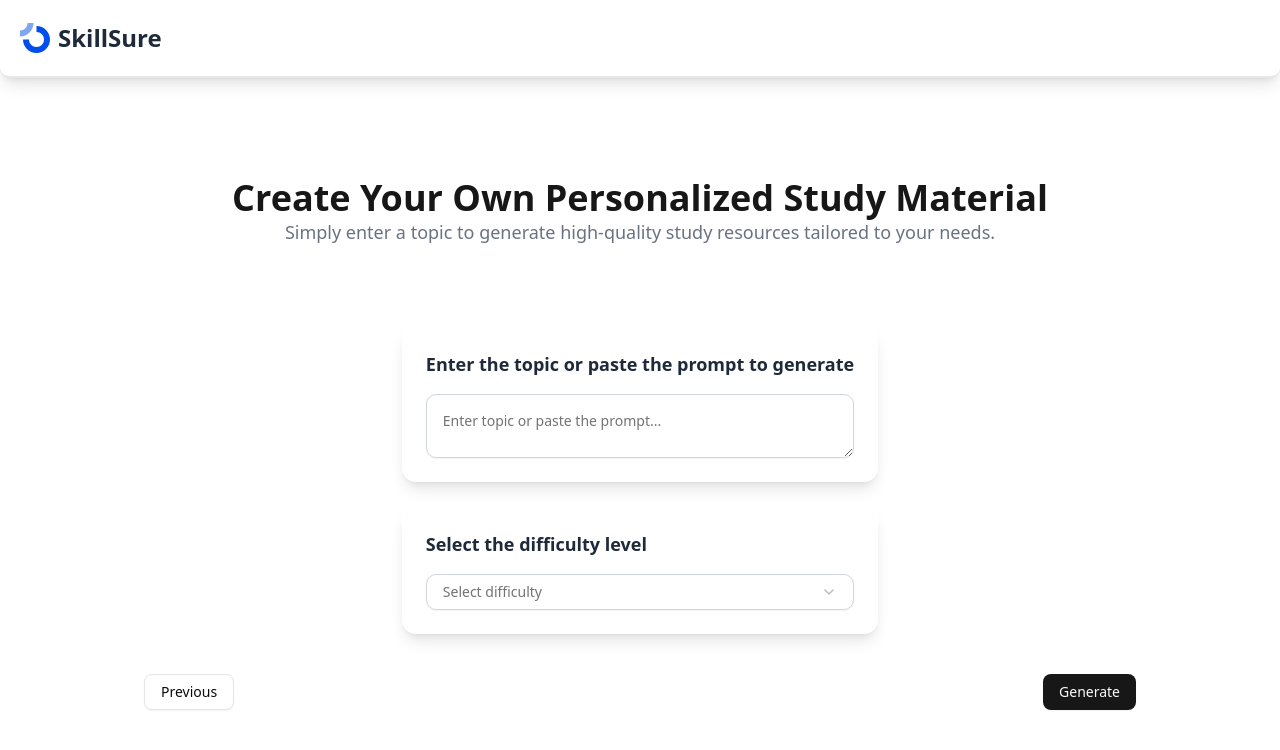
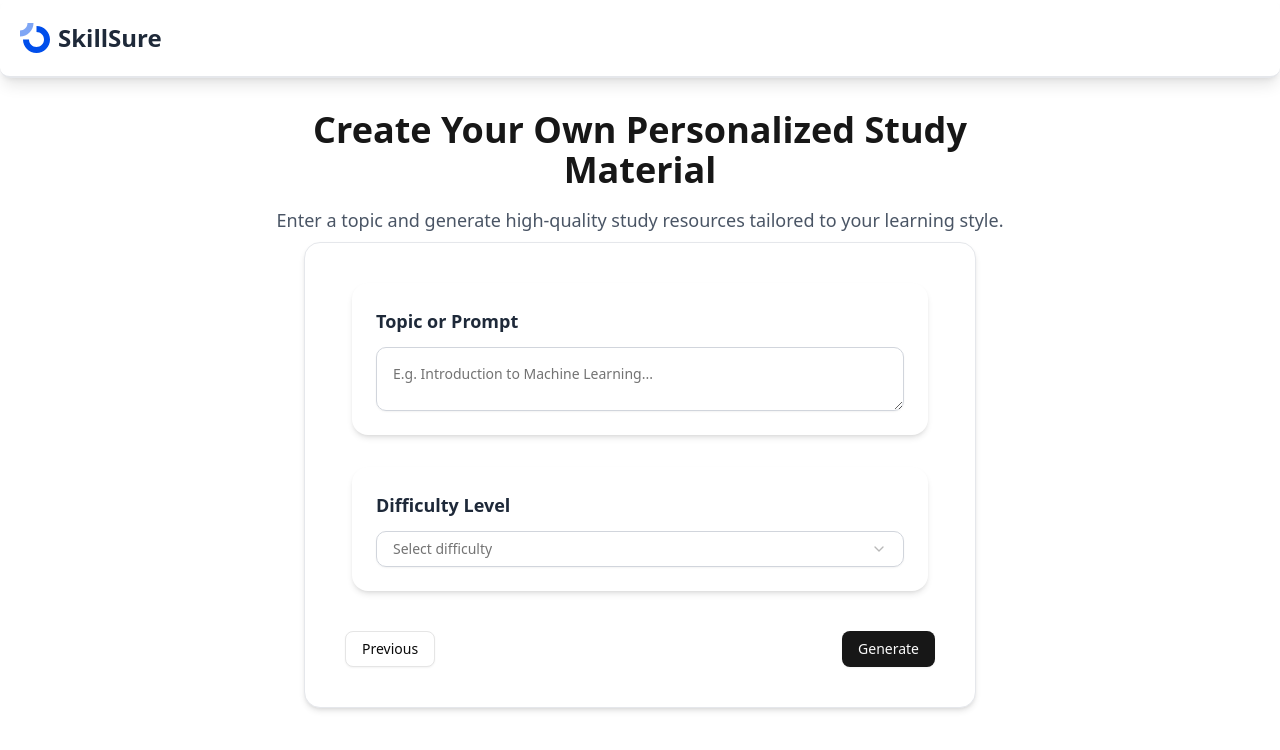
Before and after one commit to nehardh/skillsure, a Next.js app in the folder ai-study-material-gen/: page /create in a window 1280 px wide. Both pictures are taken after a click on the button "Next". Shown: the top 750 px of the page. Built offline with nearby package versions, Linux system fonts and the light colour scheme; no server answers.

Commit message:
review-commit

```diff
--- a/ai-study-material-gen/app/api/study-type/route.jsx
+++ b/ai-study-material-gen/app/api/study-type/route.jsx
@@ -15,9 +15,9 @@ export async function POST(req) {
 
         const result = {
             notes: notes,
-            flashcard: contentList?.filter(item => item.type == 'flashcard'),
-            quiz: contentList?.filter(item => item.type == 'quiz'),
-            qa: contentList?.filter(item => item.type == 'qa'),
+            flashcard: contentList?.filter(item => item.type == 'Flashcard'),
+            quiz: contentList?.filter(item => item.type == 'Quiz'),
+            qa: contentList?.filter(item => item.type == 'QnA'),
         }
         return NextResponse.json(result);
     } else if(studyType == 'notes') {
--- a/ai-study-material-gen/app/course/[courseId]/_components/StudyMaterialSection.jsx
+++ b/ai-study-material-gen/app/course/[courseId]/_components/StudyMaterialSection.jsx
@@ -1,7 +1,6 @@
 import { useEffect, useState } from "react";
 import axios from "axios";
-import Link from "next/link";
-import MaterialCardItem from './MaterialCardItem';
+import MaterialCardItem from "./MaterialCardItem";
 
 const StudyMaterialSection = ({ courseId, course }) => {
   const [studyTypeContent, setStudyTypeContent] = useState();
@@ -54,14 +53,17 @@ const StudyMaterialSection = ({ courseId, course }) => {
   };
 
   return (
-    <div className="mt-8">
-      <h2 className="font-semibold text-2xl text-gray-900">📚 Study Material</h2>
-      <p className="text-gray-600 text-sm mt-1">
-        Choose your preferred method to learn effectively.
-      </p>
+    <section className="mt-10">
+      <div className="mb-4">
+        <h2 className="text-3xl font-bold text-gray-900 tracking-tight">
+          📚 Study Material
+        </h2>
+        <p className="mt-1 text-sm text-gray-600">
+          Choose your preferred method to learn effectively.
+        </p>
+      </div>
 
-      {/* Grid Layout with MaterialCardItem for each item */}
-      <div className="grid grid-cols-1 sm:grid-cols-2 md:grid-cols-4 gap-6 mt-5">
+      <div className="grid grid-cols-1 sm:grid-cols-2 lg:grid-cols-4 gap-6">
         {MaterialList.map((item, index) => (
           <MaterialCardItem
             key={index}
@@ -72,7 +74,7 @@ const StudyMaterialSection = ({ courseId, course }) => {
           />
         ))}
       </div>
-    </div>
+    </section>
   );
 };
 
--- a/ai-study-material-gen/app/create/_components/TopicInput.jsx
+++ b/ai-study-material-gen/app/create/_components/TopicInput.jsx
@@ -10,35 +10,38 @@ import {
 
 const TopicInput = ({ setTopic, setDifficultyLevel }) => {
   return (
-    <div className="mt-10 flex flex-col items-center text-black">
-      {/* Wrapper for Consistent Width */}
-      <div className="max-w-lg w-full space-y-6">
-        {/* Topic Input Section */}
-        <div className="bg-white p-6 rounded-xl shadow-lg hover:shadow-2xl transition-all duration-300">
-          <h2 className="text-lg font-semibold text-gray-800">Enter the topic or paste the prompt to generate</h2>
+    <div className=" flex flex-col items-center text-black">
+      <div className="w-full max-w-xl space-y-8">
+        {/* Topic Input Box */}
+        <div className="bg-white p-6 rounded-2xl shadow-md hover:shadow-xl transition-shadow">
+          <label className="block text-lg font-semibold text-gray-800 mb-3">
+            Topic or Prompt
+          </label>
           <Textarea
             aria-label="Topic input"
-            className="w-full p-4 mt-4 border border-gray-300 rounded-lg focus:ring-2 focus:ring-blue-500 focus:border-blue-500 transition-all outline-none"
-            placeholder="Enter topic or paste the prompt..."
-            onChange={(event) => setTopic(event.target.value)}
+            placeholder="E.g. Introduction to Machine Learning..."
+            className="w-full p-4 border border-gray-300 rounded-lg focus:ring-2 focus:ring-blue-500 focus:border-blue-500 transition-all outline-none"
+            onChange={(e) => setTopic(e.target.value)}
           />
         </div>
 
-        {/* Difficulty Level Section */}
-        <div className="bg-white p-6 rounded-xl shadow-lg hover:shadow-2xl transition-all duration-300">
-          <h2 className="text-lg font-semibold text-gray-800">Select the difficulty level</h2>
+        {/* Difficulty Selector */}
+        <div className="bg-white p-6 rounded-2xl shadow-md hover:shadow-xl transition-shadow">
+          <label className="block text-lg font-semibold text-gray-800 mb-3">
+            Difficulty Level
+          </label>
           <Select onValueChange={(value) => setDifficultyLevel(value)}>
-            <SelectTrigger className="w-full border border-gray-300 rounded-lg p-4 mt-4 focus:ring-2 focus:ring-blue-500 focus:border-blue-500 transition-all outline-none">
+            <SelectTrigger className="w-full p-4 border border-gray-300 rounded-lg focus:ring-2 focus:ring-blue-500 focus:border-blue-500 transition-all outline-none">
               <SelectValue placeholder="Select difficulty" />
             </SelectTrigger>
-            <SelectContent className="w-full bg-white shadow-md rounded-xl border border-gray-300">
-              <SelectItem value="easy" className="p-4 hover:bg-blue-50 transition duration-200">
+            <SelectContent className="bg-white shadow-lg border border-gray-200 rounded-xl">
+              <SelectItem value="easy" className="p-3 hover:bg-blue-50 cursor-pointer rounded-md">
                 Easy
               </SelectItem>
-              <SelectItem value="moderate" className="p-4 hover:bg-blue-50 transition duration-200">
+              <SelectItem value="moderate" className="p-3 hover:bg-blue-50 cursor-pointer rounded-md">
                 Moderate
               </SelectItem>
-              <SelectItem value="complex" className="p-4 hover:bg-blue-50 transition duration-200">
+              <SelectItem value="complex" className="p-3 hover:bg-blue-50 cursor-pointer rounded-md">
                 Complex
               </SelectItem>
             </SelectContent>
--- a/ai-study-material-gen/app/create/page.jsx
+++ b/ai-study-material-gen/app/create/page.jsx
@@ -12,13 +12,12 @@ import { toast } from "sonner";
 import DashboardHeader from "../dashboard/_components/DashboardHeader";
 
 const Create = () => {
-  const [step, setStep] = useState(0); // Manages step navigation
-  const [formData, setFormData] = useState({}); // Changed from [] to {} for correct state structure
+  const [step, setStep] = useState(0);
+  const [formData, setFormData] = useState({});
   const { user } = useUser();
   const [loading, setLoading] = useState(false);
   const router = useRouter();
 
-  // Handles user input and updates formData state
   const handleUserInput = (fieldName, fieldValue) => {
     setFormData((prev) => ({
       ...prev,
@@ -26,9 +25,6 @@ const Create = () => {
     }));
   };
 
-  /*
-    Saves user input and generates course layout using AI
-  */
   const GenerateCourseOutline = async () => {
     if (!formData.courseType || !formData.topic || !formData.difficultyLevel) {
       toast.error("Please fill in all the fields before generating.");
@@ -45,8 +41,7 @@ const Create = () => {
       });
       console.log("AI Generated Course:", result.data.result.response);
       setLoading(false);
-      router.replace('/dashboard');
-      //Toast Notification
+      router.replace("/dashboard");
       toast.success("Your course content is being generated. Please wait, and then click Refresh.");
     } catch (error) {
       console.error("Error generating course outline:", error);
@@ -58,17 +53,18 @@ const Create = () => {
   return (
     <div>
       <DashboardHeader />
-      <div className="flex flex-col items-center p-5 md:px-24 lg:px-36 mt-20">
-       {/* Add the DashboardHeader component at the top */}
 
-      <h2 className="font-bold text-4xl text-primary text-center">
+      <div className="flex flex-col items-center justify-center px-4 sm:px-10 md:px-20 lg:px-36 mt-8">
+        <div className="max-w-3xl text-center space-y-4 mb-2">
+          <h2 className="font-bold text-4xl text-primary">
             Create Your Own Personalized Study Material
           </h2>
-      <p className="text-gray-500 text-lg text-center">
-        Simply enter a topic to generate high-quality study resources tailored to your needs.
+          <p className="text-gray-600 text-lg">
+            Enter a topic and generate high-quality study resources tailored to your learning style.
           </p>
+        </div>
 
-      <div className="mt-10">
+        <div className="w-full bg-white border border-gray-200 rounded-2xl shadow-md p-4 sm:p-10 max-w-2xl transition-all">
           {step === 0 ? (
             <SelectOption
               selectedStudyType={(value) => handleUserInput("courseType", value)}
@@ -76,30 +72,29 @@ const Create = () => {
           ) : (
             <TopicInput
               setTopic={(value) => handleUserInput("topic", value)}
-            setDifficultyLevel={(value) =>
-              handleUserInput("difficultyLevel", value)
-            }
+              setDifficultyLevel={(value) => handleUserInput("difficultyLevel", value)}
             />
           )}
-      </div>
 
-      <div className="flex justify-between w-full mt-10">
-        {step !== 0 && (
+          <div className="flex justify-between mt-10">
+            {step !== 0 ? (
               <Button variant="outline" onClick={() => setStep(step - 1)}>
                 Previous
               </Button>
+            ) : (
+              <div />
             )}
             {step === 0 ? (
               <Button onClick={() => setStep(step + 1)}>Next</Button>
             ) : (
               <Button onClick={GenerateCourseOutline} disabled={loading}>
-            {loading ? <Loader className="animate-spin" /> : "Generate"}
+                {loading ? <Loader className="animate-spin w-4 h-4" /> : "Generate"}
               </Button>
             )}
           </div>
         </div>
       </div>
-
+    </div>
   );
 };
 
--- a/ai-study-material-gen/app/dashboard/_components/CourseCardItem.jsx
+++ b/ai-study-material-gen/app/dashboard/_components/CourseCardItem.jsx
@@ -36,9 +36,9 @@ const CourseCardItem = ({ course }) => {
       </div>
 
       {/* Fixed Progress Bar at the Bottom */}
-      <div className="mt-auto">
+      {/* <div className="mt-auto">
         <Progress value={10} />
-      </div>
+      </div> */}
     </div>
   );
 };
```
Also changed, not shown: ai-study-material-gen/app/course/[courseId]/_components/MaterialCardItem.jsx (+58 -31 lines). Lines whose indentation alone changed are shown as unchanged.
